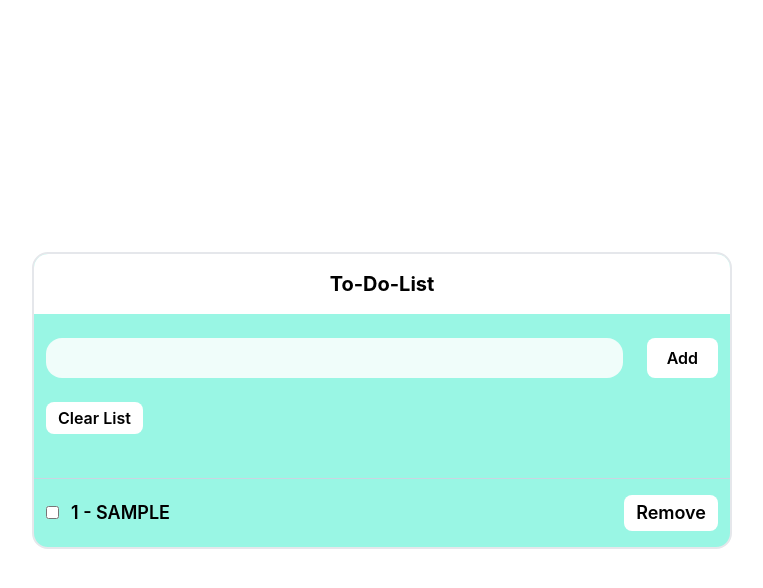
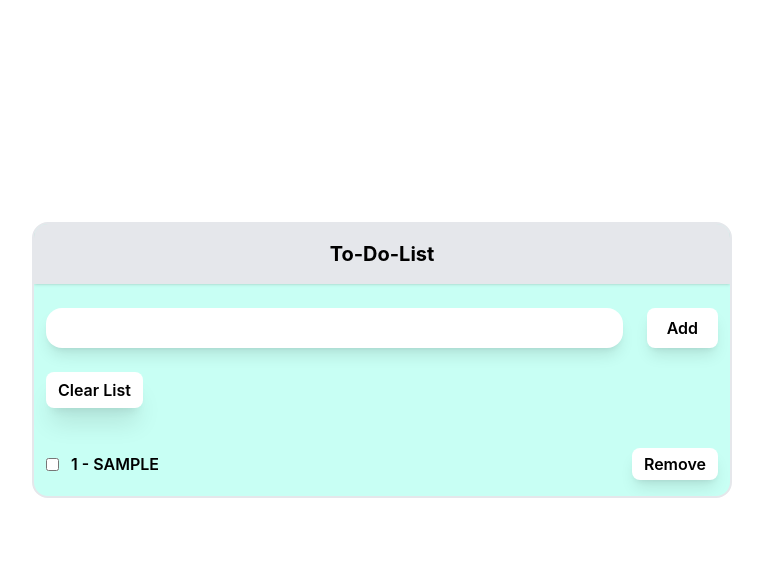
Before and after one commit to ShubhamKgithub1/To-do-App, a React (Create React App) app: page / in a window 1280 px wide. Both pictures are taken after typing "Sample" into the empty fields and a click on the button "Add". Shown: the top 588 px of the page, without its empty margins (258-1021 px from the left). Built offline with nearby package versions, Linux system fonts and the light colour scheme.

Commit message:
UI optimizations

```diff
--- a/public/index.html
+++ b/public/index.html
@@ -2,19 +2,19 @@
 <html lang="en">
   <head>
     <meta charset="utf-8" />
-    <link rel="icon" href="%PUBLIC_URL%/favicon.ico" />
+    <!-- <link rel="icon" href="%PUBLIC_URL%/favicon.ico" /> -->
     <meta name="viewport" content="width=device-width, initial-scale=1" />
     <meta name="theme-color" content="#000000" />
     <meta
       name="description"
       content="Web site created using create-react-app"
     />
-    <link rel="apple-touch-icon" href="%PUBLIC_URL%/logo192.png" />
+    <!-- <link rel="apple-touch-icon" href="%PUBLIC_URL%/logo192.png" /> -->
     <!--
       manifest.json provides metadata used when your web app is installed on a
       user's mobile device or desktop. See https://developers.google.com/web/fundamentals/web-app-manifest/
     -->
-    <link rel="manifest" href="%PUBLIC_URL%/manifest.json" />
+    <!-- <link rel="manifest" href="%PUBLIC_URL%/manifest.json" /> -->
     <!--
       Notice the use of %PUBLIC_URL% in the tags above.
       It will be replaced with the URL of the `public` folder during the build.
--- a/src/App.js
+++ b/src/App.js
@@ -19,14 +19,14 @@ function App() {
   };
 
   return (
-    <div className="flex w-[100vw] justify-center h-[100vh] items-center">
-      <div className="w-[90%] sm:w-[500px] md:w-[600px] lg:w-[700px] mx-auto bg-[#99f6e4] border lg:border-2 rounded-xl sm:rounded-2xl overflow-hidden">
+    <div className="flex w-[100vw] justify-center h-[90vh] items-center">
+      <div className="w-[90%] sm:w-[500px] md:w-[600px] lg:w-[700px] mx-auto bg-[#c8fff4] border lg:border-2 rounded-xl sm:rounded-2xl overflow-hidden">
         <Header />
         <AddItem addItem={addItem} />
         {lists.length > 0 && (
           <div className="flex justify-start px-3">
             <button
-              className="px-[6px] sm:px-3 py-1 bg-white font-medium lg:font-semibold rounded-lg hover:bg-black hover:text-white transition-all transform active:scale-95 mb-5"
+              className="px-[6px] sm:px-3 py-[6px] bg-white font-medium lg:font-semibold rounded-lg hover:bg-black hover:text-white transition-all transform active:scale-95 shadow-xl"
               onClick={clearList}
             >
               Clear List
--- a/src/component/AddItem.js
+++ b/src/component/AddItem.js
@@ -11,7 +11,7 @@ const AddItem = ({ addItem }) => {
   return (
     <div className="flex gap-6 p-3 items-center my-3">
       <input
-        className="p-2 px-3 flex-1 rounded-2xl outline-none bg-[#f0fdfa]"
+        className="p-2 px-3 flex-1 rounded-2xl outline-none bg-white shadow-lg"
         type="text"
         value={Item}
         onChange={(e) => {
@@ -19,7 +19,7 @@ const AddItem = ({ addItem }) => {
         }}
       />
       <button
-        className="bg-white px-5 py-2 rounded-lg font-medium sm:font-medium md:font-semibold hover:bg-black hover:text-white transition-all transform active:scale-90"
+        className="bg-white px-5 py-2 rounded-lg font-medium sm:font-medium md:font-semibold hover:bg-black hover:text-white transition-all transform active:scale-90 shadow-lg"
         onClick={handleClick}
       >
         Add
--- a/src/component/Header.js
+++ b/src/component/Header.js
@@ -1,6 +1,6 @@
 const Header = () => {
   return (
-    <div className="text-black text-base md:text-lg lg:text-xl font-bold text-center p-4 bg-white">
+    <div className="text-black text-base md:text-lg lg:text-xl font-bold text-center p-4 shadow bg-gray-200">
       <h1>To-Do-List</h1>
     </div>
   );
--- a/src/component/List.js
+++ b/src/component/List.js
@@ -21,17 +21,13 @@ const List = ({ list, removeItem, setList }) => {
   };
 
   return (
-    <div className="pt-6 text-black font-medium md:font-semibold text-lg transition-all duration-500 max-h-[400px] md:max-h-[200px] lg:max-h-[300px] overflow-x-auto">
-      {isVisible && (
-        <div>
-          <button onClick={handleClick}>Remove</button>
-        </div>
-      )}
+    <div className="pt-6 text-black font-medium md:font-semibold text-base lg:text-base transition-all duration-500  ">
+      <div className="overflow-x-auto max-h-[387px] md:max-h-[194px] lg:max-h-[322px]">
         {list.length > 0 ? (
           list.map((item, index) => (
             <div
               key={index}
-            className="flex justify-between items-center px-3 py-4  border-t-[1px] border-slate-300"
+              className="flex justify-between items-center px-3 py-4   border-slate-300 shadow-md"
             >
               <input
                 type="checkbox"
@@ -42,7 +38,7 @@ const List = ({ list, removeItem, setList }) => {
                 {index + 1} - {item}
               </h2>
               <button
-              className="bg-white py-1 p-2 sm:px-3 rounded-lg hover:scale-[1.02] active:scale-95 "
+                className="bg-white py-1 p-2 sm:px-3 rounded-lg hover:scale-[1.02] active:scale-95 shadow-lg hover:bg-black hover:text-white"
                 onClick={() => removeItem(index)}
               >
                 Remove
@@ -53,6 +49,17 @@ const List = ({ list, removeItem, setList }) => {
           <p className="text-center pb-7">List is empty</p>
         )}
       </div>
+      {isVisible && (
+        <div className="flex justify-center">
+          <button
+            className="px-[6px] sm:px-3 py-[5px] bg-white font-medium lg:font-medium rounded-lg hover:bg-black hover:text-white transition-all transform active:scale-95 shadow-xl mx-3 my-4"
+            onClick={handleClick}
+          >
+            Remove
+          </button>
+        </div>
+      )}
+    </div>
   );
 };
 
```
Also changed, not shown: public/manifest.json. Lines whose indentation alone changed are shown as unchanged.
